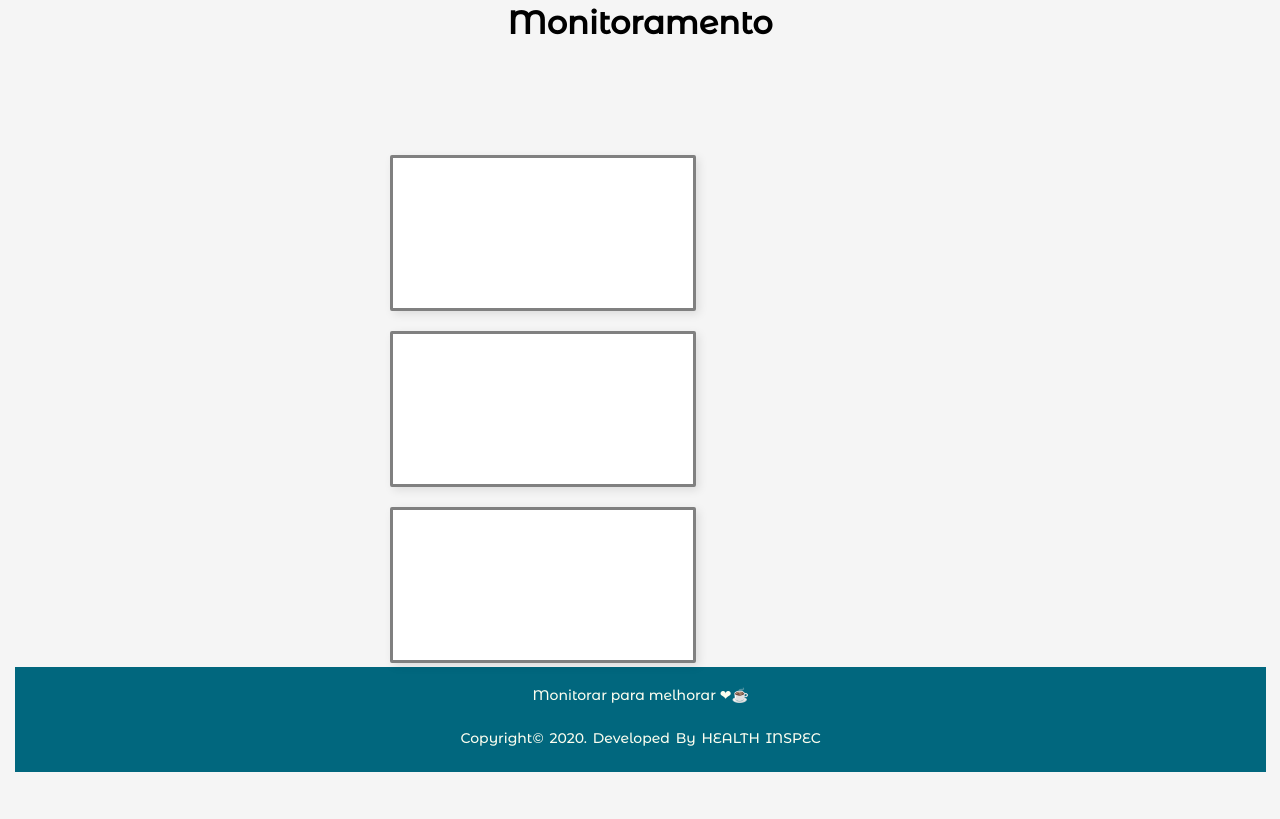
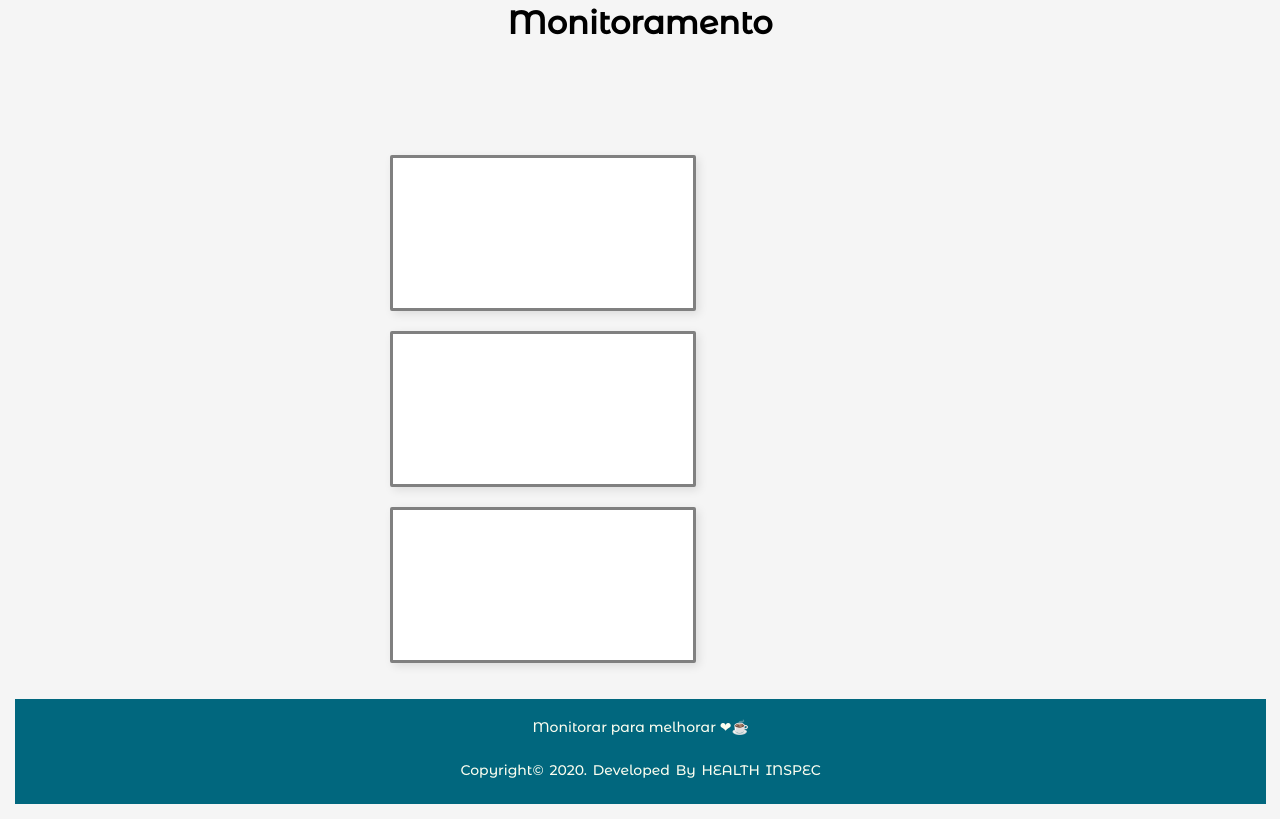
Before and after one commit to nsmarcusvini/Health-Inspec, a website: page api-projeto-site/public/dashboard.html in a window 1280 px wide. Shown: the part 848-1667 px from the top of the page. Before the commit the page ends 1635 px from the top, so only its background shows below. Drawn offline with nearby package versions, Linux system fonts and the light colour scheme.

Commit message:
footer acertado

```diff
--- a/api-projeto-site/public/css/dashboard.css
+++ b/api-projeto-site/public/css/dashboard.css
@@ -54,6 +54,8 @@ canvas {
     height: auto;
     padding: 0.625rem;
     color: #FCFEF0;
+    margin-top: 2rem;
+
 }
 
 #chartCpu {
--- a/api-projeto-site/public/dashboard.html
+++ b/api-projeto-site/public/dashboard.html
@@ -33,7 +33,7 @@
                 <span class="description">
                     Mais a baixo nós da Health Inspec disponibilizaremos Dashboards para <br>
                     que nossos usuários consigam monitorar o desempenho da suas máquinas,<br>
-                    fazendo a gestão de controle fazendo assim que não perca a qualidade nos <br>
+                    fazendo a gestão de controle, fazendo assim que não perca a qualidade nos <br>
                     atendimentos.
                 </span>
             </div>
@@ -55,7 +55,7 @@
 
         </div>
     </div>
-    <footer>
+    <footer class="footer">
         <div class="footerContent">
             <p>Monitorar para melhorar ❤☕</p>
         </div>
```
